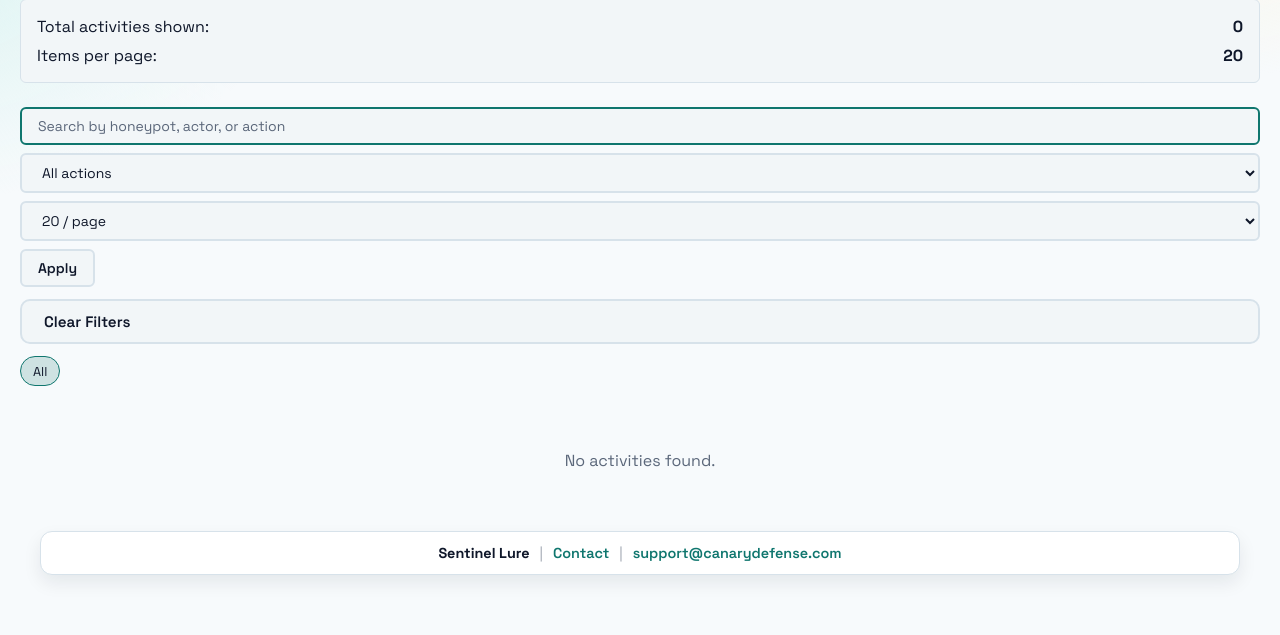
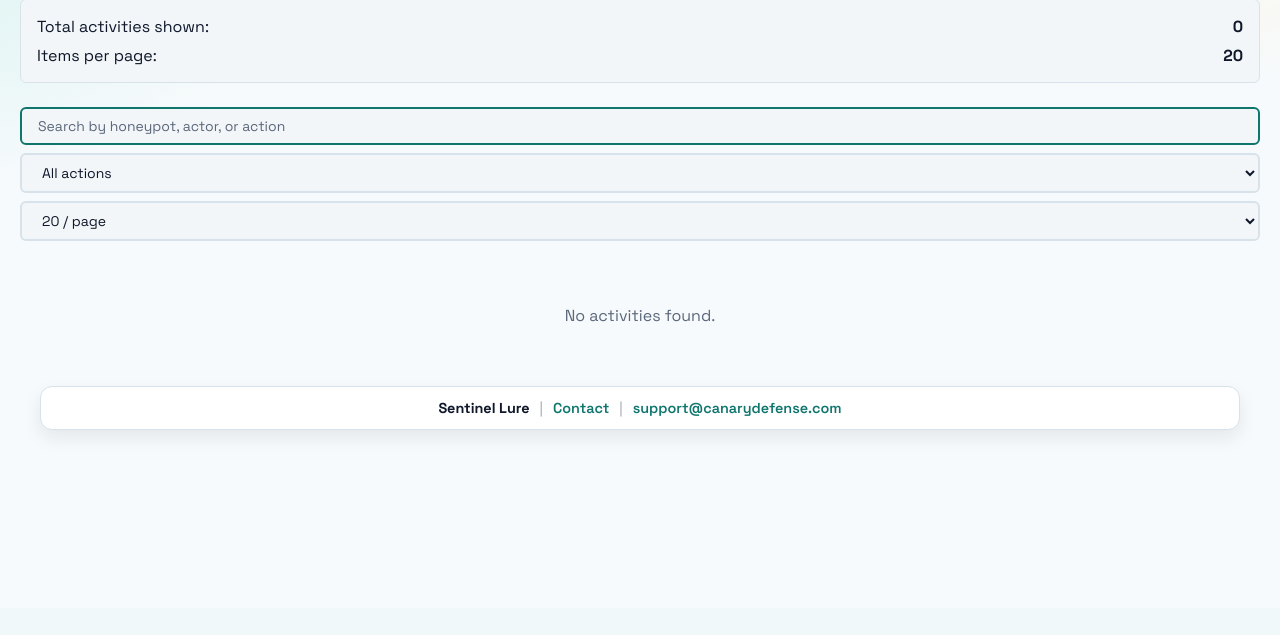
Before and after one commit to Dark-Avenger-Reborn/CanaryDefense, a Flask app: page /activity-history in a window 1280 px wide. Shown: the part 192-827 px from the top of the page. After the commit the page ends 623 px from the top, so only its background shows below. Run offline with Flask 3, Linux system fonts and the light colour scheme; the visitor is signed in with stand-in values (Sample User, id 1); data comes from the database, SQL or seed files in the repository.

Commit message:
Record honeypot activity and simplify filters
Log honeypot online/offline events and clean up activity UI. Add recovery logging in database_communicator (append honeypot_offline events on server restart and trim activity_log to last 200 entries). Record activity on honeypot connect/disconnect in honeypot_to_db_routes (record honeypot_online/honeypot_offline when update succeeds). Update activity_history view mapping to treat honeypot_online as activation and honeypot_offline as deactivation. Simplify activity_history template: remove quick filter chips and explicit submit button, make filter form auto-submit on change, and streamline related CSS selectors. Also minor newline/formatting fix in main.py.

```diff
--- a/database/database_communicator.py
+++ b/database/database_communicator.py
@@ -1075,14 +1075,24 @@
 
                     honeypots = user_data.get("honeypots", {})
                     changed = False
-                    for honeypot in honeypots.values():
+                    activity_log = user_data.setdefault("activity_log", [])
+                    for honeypot_id, honeypot in honeypots.items():
                         if honeypot.get("is_active"):
                             honeypot["is_active"] = False
                             honeypot["last_active"] = recovered_last_active
+                            activity_log.append({
+                                "timestamp": recovered_last_active,
+                                "action": "honeypot_offline",
+                                "honeypot_id": honeypot_id,
+                                "actor_uid": None,
+                                "actor_username": None,
+                                "details": {"reason": "Server restart recovery"},
+                            })
                             recovered_count += 1
                             changed = True
 
                     if changed:
+                        user_data["activity_log"] = activity_log[-200:]
                         self._save_user_data(conn, uid, user_data)
 
             return {
--- a/honeypot/honeypot_to_db_routes.py
+++ b/honeypot/honeypot_to_db_routes.py
@@ -538,12 +538,19 @@
 
             # Clean up the honeypot status
             try:
-                db.update_honeypot(
+                result = db.update_honeypot(
                     uid,
                     honeypot_id,
                     is_active=False,
                     last_active=datetime.now().isoformat()
                 )
+                if result.get("success"):
+                    db.record_activity(
+                        uid,
+                        "honeypot_offline",
+                        honeypot_id=honeypot_id,
+                        details={"reason": "Connection lost"},
+                    )
             except Exception as e:
                 logger.error(f"Error updating honeypot status on disconnect: {str(e)}")
 
@@ -614,6 +621,12 @@
         )
 
         if result['success']:
+            db.record_activity(
+                uid,
+                "honeypot_online",
+                honeypot_id=honeypot_id,
+                details={"protocols": configured_protocols},
+            )
             # Suppress transient down alerts when the honeypot reconnects quickly.
             clear_pending_honeypot_down_alert(uid, honeypot_id)
 
@@ -680,6 +693,12 @@
         )
 
         if result['success']:
+            db.record_activity(
+                uid,
+                "honeypot_offline",
+                honeypot_id=honeypot_id,
+                details={"reason": reason},
+            )
             # Leave honeypot-specific room
             room_name = f"honeypot_{honeypot_id}"
             leave_room(room_name)
--- a/main.py
+++ b/main.py
@@ -371,9 +371,9 @@
             entry["action_style"] = "deleted"
         elif "create" in action_key:
             entry["action_style"] = "created"
-        elif "activate" in action_key or "start" in action_key:
+        elif "activate" in action_key or "start" in action_key or action_key == "honeypot_online":
             entry["action_style"] = "activated"
-        elif "deactivate" in action_key or "stop" in action_key:
+        elif "deactivate" in action_key or "stop" in action_key or action_key == "honeypot_offline":
             entry["action_style"] = "deactivated"
         elif "update" in action_key:
             entry["action_style"] = "updated"
--- a/templates/activity_history.html
+++ b/templates/activity_history.html
@@ -35,8 +35,7 @@
         }
 
         .filter-form input,
-        .filter-form select,
-        .filter-form button {
+        .filter-form select {
             padding: 0.5rem 1rem;
             border-radius: 0.375rem;
             border: 1px solid var(--border);
@@ -54,10 +53,7 @@
             border: 2px solid var(--accent);
         }
 
-        .filter-form select,
-        .filter-form button,
-        .filter-controls .btn,
-        .filter-chip {
+        .filter-form select {
             border-width: 2px;
         }
 
@@ -66,7 +62,6 @@
             color: var(--ink);
         }
 
-        .filter-form button,
         .filter-form select {
             cursor: pointer;
         }
@@ -76,33 +71,6 @@
             outline: none;
             border-color: var(--accent);
             box-shadow: 0 0 0 2px var(--ring);
-        }
-
-        .quick-filters {
-            display: flex;
-            gap: 0.5rem;
-            flex-wrap: wrap;
-        }
-
-        .filter-chip {
-            display: inline-flex;
-            align-items: center;
-            padding: 0.35rem 0.75rem;
-            border-radius: 999px;
-            border: 1px solid var(--border);
-            color: var(--ink);
-            text-decoration: none;
-            font-size: 0.8rem;
-            background: var(--surface-2);
-        }
-
-        .filter-chip:hover {
-            border-color: var(--accent);
-        }
-
-        .filter-chip.active {
-            border-color: var(--accent);
-            background: color-mix(in srgb, var(--accent) 16%, var(--surface-2));
         }
 
         .pagination {
@@ -216,8 +184,7 @@
 
             .filter-form input,
             .filter-form select,
-            .filter-form button,
-            .filter-controls .btn {
+            .filter-form select {
                 width: 100%;
             }
 
@@ -279,7 +246,7 @@
             </div>
 
             <div class="filter-controls">
-                <form method="get" class="filter-form">
+                <form method="get" class="filter-form" onchange="this.submit()">
                     <input type="text" name="q" value="{{ query_filter }}" placeholder="Search by honeypot, actor, or action">
                     <select id="action" name="action">
                         <option value="">All actions</option>
@@ -292,16 +259,7 @@
                         <option value="20" {% if per_page == 20 %}selected{% endif %}>20 / page</option>
                         <option value="50" {% if per_page == 50 %}selected{% endif %}>50 / page</option>
                     </select>
-                    <button type="submit">Apply</button>
                 </form>
-                <a href="{{ url_for('activity_history') }}" class="btn btn-ghost">Clear Filters</a>
-
-                <div class="quick-filters">
-                    <a class="filter-chip {% if not action_filter %}active{% endif %}" href="{{ url_for('activity_history', q=query_filter, per_page=per_page) }}">All</a>
-                    {% for action_key, action_label in action_options %}
-                    <a class="filter-chip {% if action_filter == action_key %}active{% endif %}" href="{{ url_for('activity_history', action=action_key, q=query_filter, per_page=per_page) }}">{{ action_label }}</a>
-                    {% endfor %}
-                </div>
             </div>
 
             {% if activity %}
```
